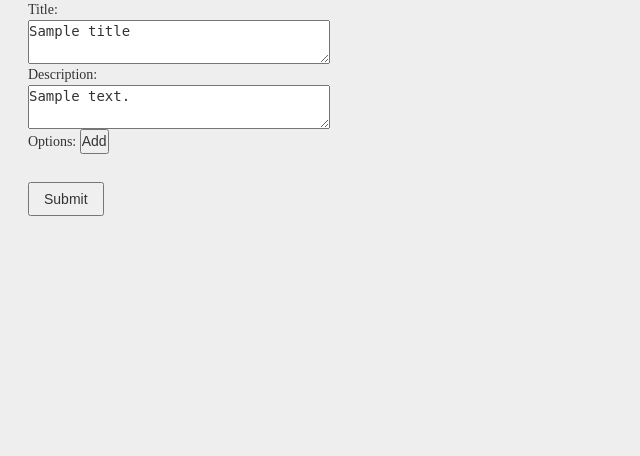
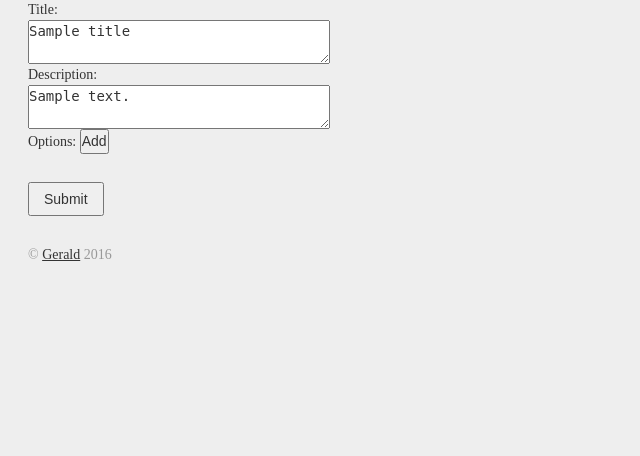
Before and after one commit to gera2ld/letsvote, a Python web app: template templates/create.html in a window 1280 px wide. Shown: the part 99-555 px from the top of the page, without its empty margins (0-640 px from the left). Run offline with Jinja, Linux system fonts and the light colour scheme; the template is opened without the code that fills it: most values are stand-ins (such as "Sample title", 1, 10 or a date in 2020).

Commit message:
add footer

```diff
--- a/static/style.css
+++ b/static/style.css
@@ -15,6 +15,11 @@ h1 {
   font-size: 2rem;
   font-weight: bold;
   margin: 1rem 0;
+}
+
+footer {
+  margin-top: 2rem;
+  color: #999;
 }
 
 textarea {
--- a/templates/base.html
+++ b/templates/base.html
@@ -7,5 +7,8 @@
 <body>
   {% block content %}
   {% endblock %}
+  <footer>
+    &copy; <a href="https://gerald.top">Gerald</a> 2016
+  </footer>
 </body>
 </html>
```
